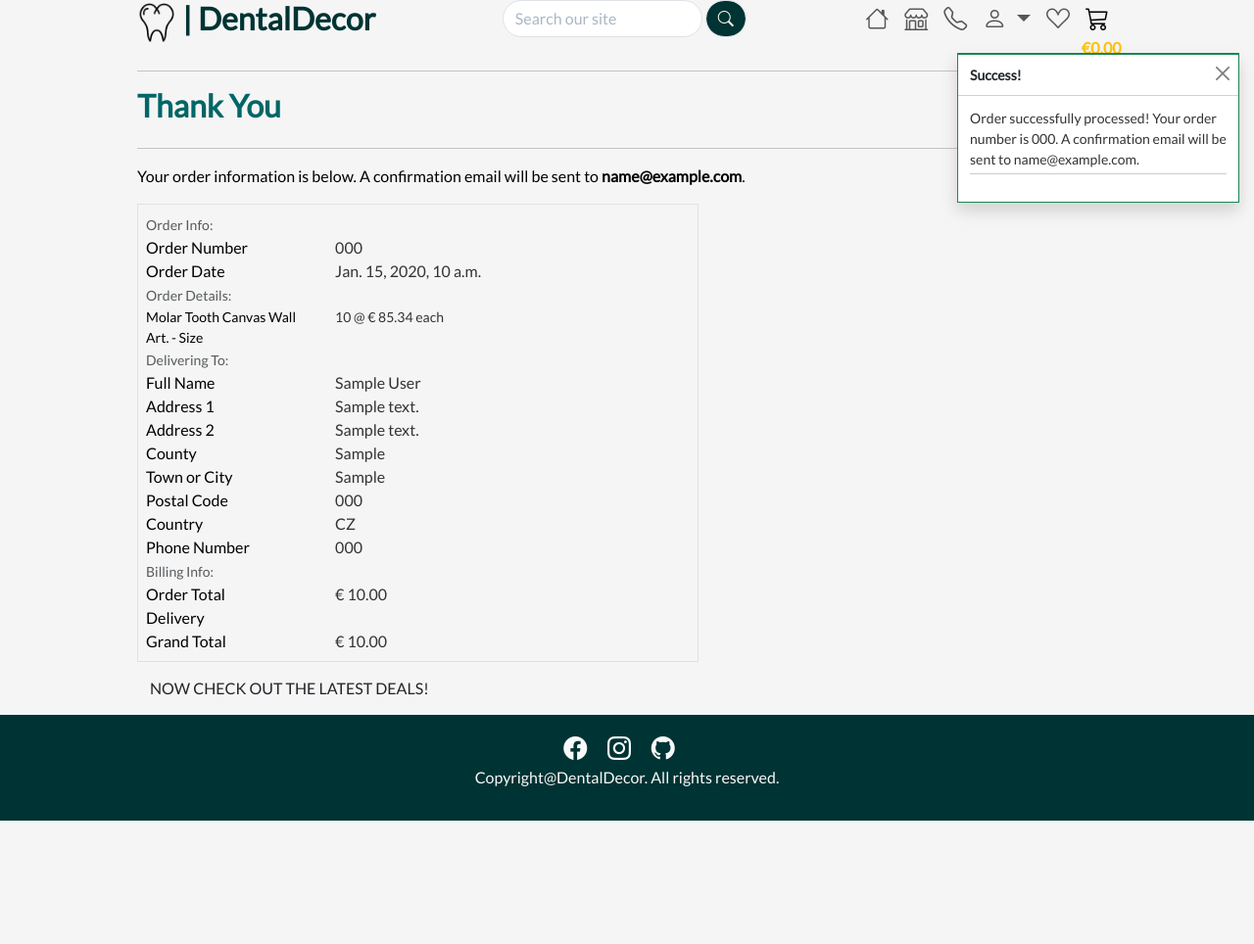
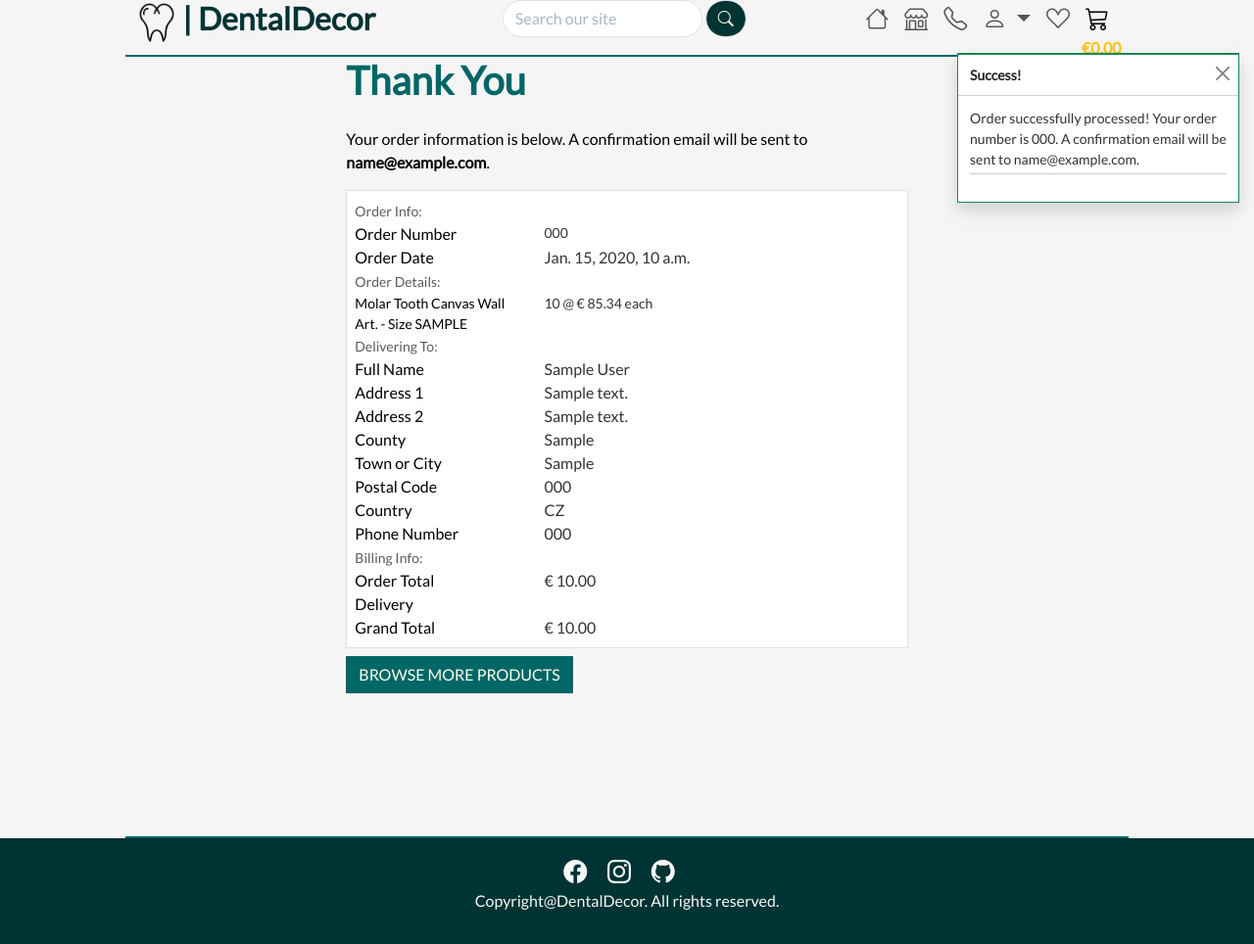
Before and after one commit to SooryaGeorge7/Dental_Decor, a Django app: page /checkout/checkout_success/000 in a window 1280 px wide. Shown: the part 18-982 px from the top of the page at 98% size. Before the commit the page ends 856 px from the top, so only its background shows below. Run offline with Django 3.2, Linux system fonts and the light colour scheme; data comes from the database, SQL or seed files in the repository; tables that the repository leaves empty hold one stand-in row (values such as "Sample post"); some libraries are stand-ins or nearby versions.

Commit message:
fix:updated checkout templates buttons, layout, info

```diff
--- a/checkout/templates/checkout/checkout_success.html
+++ b/checkout/templates/checkout/checkout_success.html
@@ -9,19 +9,19 @@
 
 {% block content %}
     <div class="overlay"></div>
-    <div class="container">
+    <div class="container min-vh-100 carousal-border">
         <div class="row">
-            <div class="col">
-                <hr>
-                <h2 class="logo-font mb-4">Thank You</h2>
-                <hr>
+            <div class="col-12 col-lg-7 mx-auto">
+
+                <h1 class="logo-font mb-4">Thank You</h1>
+
                 <p class="text-black">Your order information is below. A confirmation email will be sent to <strong>{{ order.email }}</strong>.</p>
             </div>
         </div>
 
         <div class="row">
-            <div class="col-12 col-lg-7">
-                <div class="order-confirmation-wrapper p-2 border">
+            <div class="col-12 col-lg-7 mx-auto">
+                <div class="order-confirmation-wrapper p-2 border bg-white">
                     <div class="row">
                         <div class="col">
                             <small class="text-muted">Order Info:</small>
@@ -32,7 +32,7 @@
                         <div class="col-12 col-md-4">
                             <p class="mb-0 text-black font-weight-bold">Order Number</p>
                         </div>
-                        <div class="col-12 col-md-8 text-md-right">
+                        <div class="col-12 col-md-8 small">
                             <p class="mb-0">{{ order.order_number }}</p>
                         </div>
                     </div>
@@ -56,7 +56,7 @@
                     <div class="row">
                         <div class="col-12 col-md-4">
                             <p class="small mb-0 text-black font-weight-bold">
-                                {{ item.product.name }}{% if item.product_size %} - Size {{ item.product.size|upper }}{% endif %}
+                                {{ item.product.name }}{% if item.product_size %} - Size {{ item.product_size|upper }}{% endif %}
                             </p>
                         </div>
                         <div class="col-12 col-md-8 text-md-right">
@@ -185,20 +185,20 @@
             </div>
         </div>
         <div class="row">
-			<div class="col-12 col-lg-7 text-right">
+			<div class="col-12 col-lg-7 mx-auto">
                 {% if from_profile %}
-                    <a href="{% url 'profile' %}" class="btn btn-black rounded-0 my-2">
+                    <a href="{% url 'profile' %}" class="btn dental-decorbtn rounded-0 my-2">
                         <span class="icon mr-2">
                             <i class="fas fa-angle-left"></i>
                         </span>
                         <span class="text-uppercase">Back to Profile</span>
                     </a>
                 {% else %}
-				    <a href="{% url 'shop_products' %}?category=Educational,Wallart,Collectables,Apparel" class="btn btn-black rounded-0 my-2">
+				    <a href="{% url 'shop_products' %}?category=Educational,Wallart,Collectables,Apparel" class="btn dental-decorbtn rounded-0 my-2">
 					    <span class="icon mr-2">
 						    <i class="fas fa-gifts"></i>
 					    </span>
-					    <span class="text-uppercase">Now check out the latest deals!</span>
+					    <span class="text-uppercase">Browse More Products</span>
 				    </a>
                 {% endif %}
 			</div>
--- a/shoppingbag/templates/shoppingbag/shoppingbag.html
+++ b/shoppingbag/templates/shoppingbag/shoppingbag.html
@@ -92,7 +92,7 @@
                             <span class="icon">
                                 <i class="bi bi-caret-left"></i>
                             </span>
-                            <span class="text-uppercase">Keep Shopping</span>
+                            <span class="text-uppercase">Browse</span>
                         </a>
                         <a href="{% url 'shop_checkout' %}" class="btn btn-dark rounded-0 ">
                             <i class="bi bi-shield-lock"></i>
--- a/wishlist/templates/wishlist/wishlist.html
+++ b/wishlist/templates/wishlist/wishlist.html
@@ -118,11 +118,11 @@
         </div>
         {% endfor %}
         <div class="col-12 text-center">
-            <a href="{% url 'shop_products' %}" class="btn mb-1  btn-outline-secondary me-1 ">
+            <a href="{% url 'shop_products' %}" class="btn mb-1  btn-outline-secondary rounded-0 me-1 ">
                 <span class="icon">
                     <i class="bi bi-caret-left"></i>
                 </span>
-                <span class="text-uppercase ">Keep Browsing</span>
+                <span class="text-uppercase ">Browse</span>
             </a>
         </div>
     </div>
```
Also changed, not shown: checkout/templates/checkout/checkout.html (+19 -18 lines).
